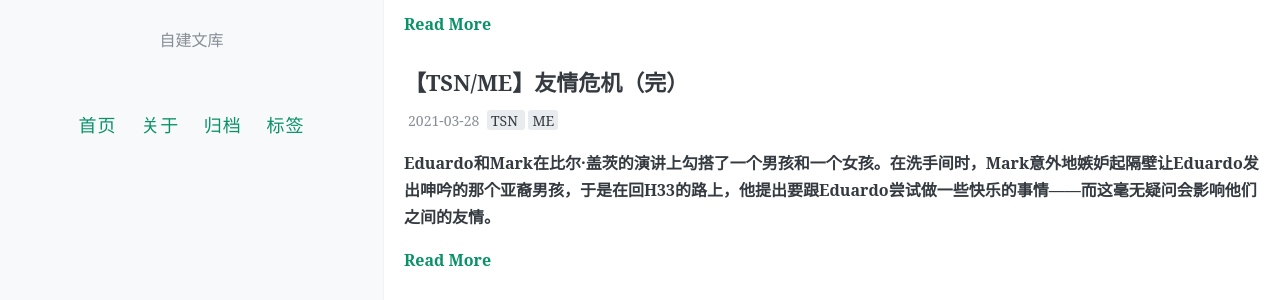
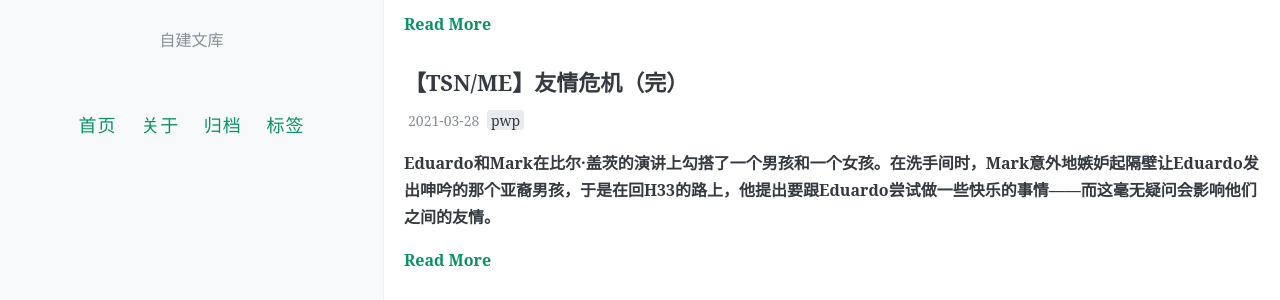
Before and after one commit to kitagawayujin/wbzc, a Jekyll site: the page built from index.html, in a window 1280 px wide and 900 px high, scrolled down 1713 px. Shown: the part 338-638 px from the top of the window. Built offline with Jekyll 4.4.1, drawn with Linux system fonts in a browser that asks for light colours; the list of posts is cut into pages by our own code; comment, search, counter and statistics services are not loaded.

Commit message:
Update 2022-08-25-youqingweiji.md

```diff
--- a/_posts/2022-08-25-youqingweiji.md
+++ b/_posts/2022-08-25-youqingweiji.md
@@ -4,7 +4,7 @@ title: 【TSN/ME】友情危机（完）
 date: 2021-03-28
 Author: 望北之川
 categories:
-tags: [TSN,ME]
+tags: [pwp]
 comments: true
 ---
 
```
